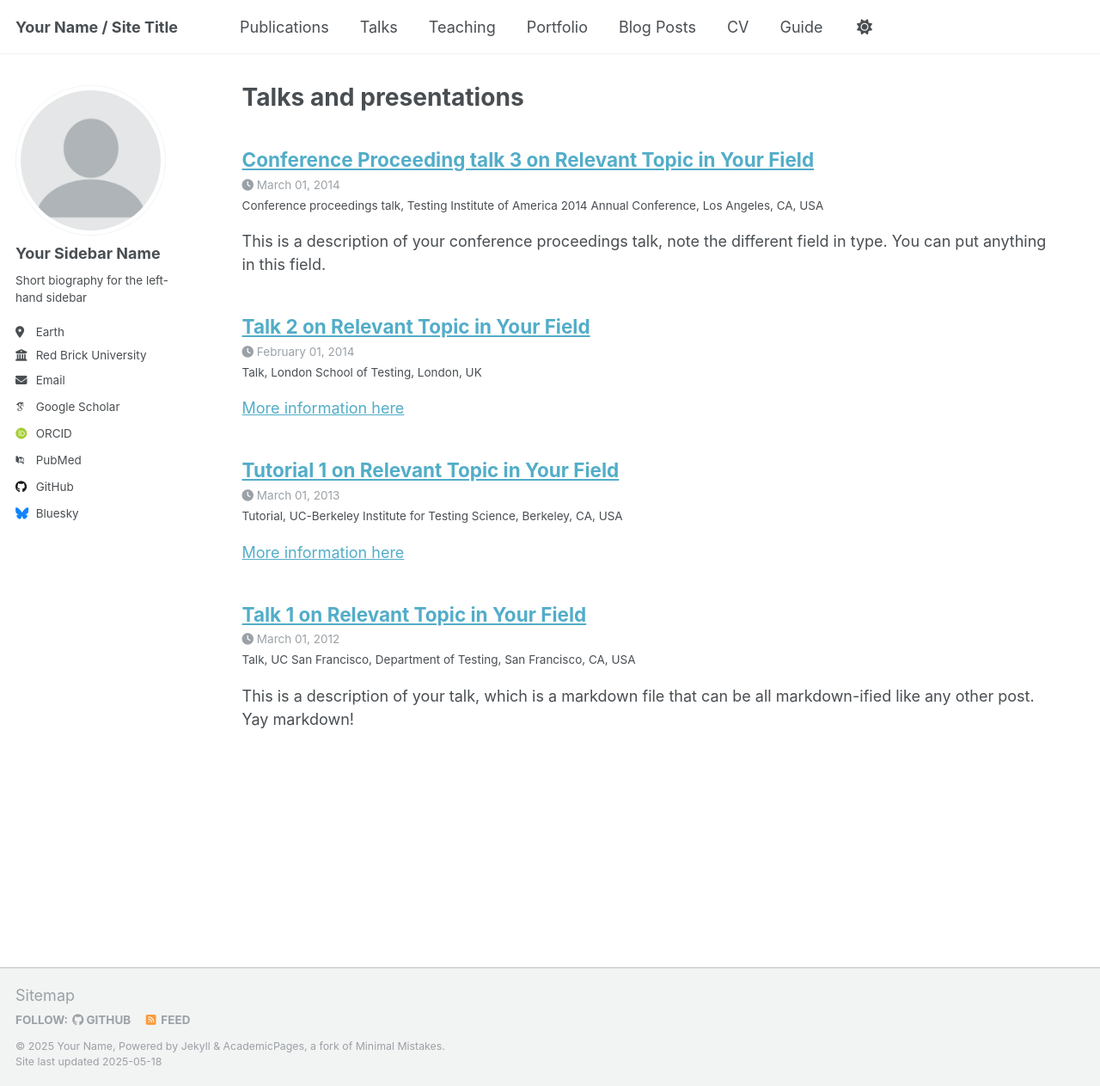
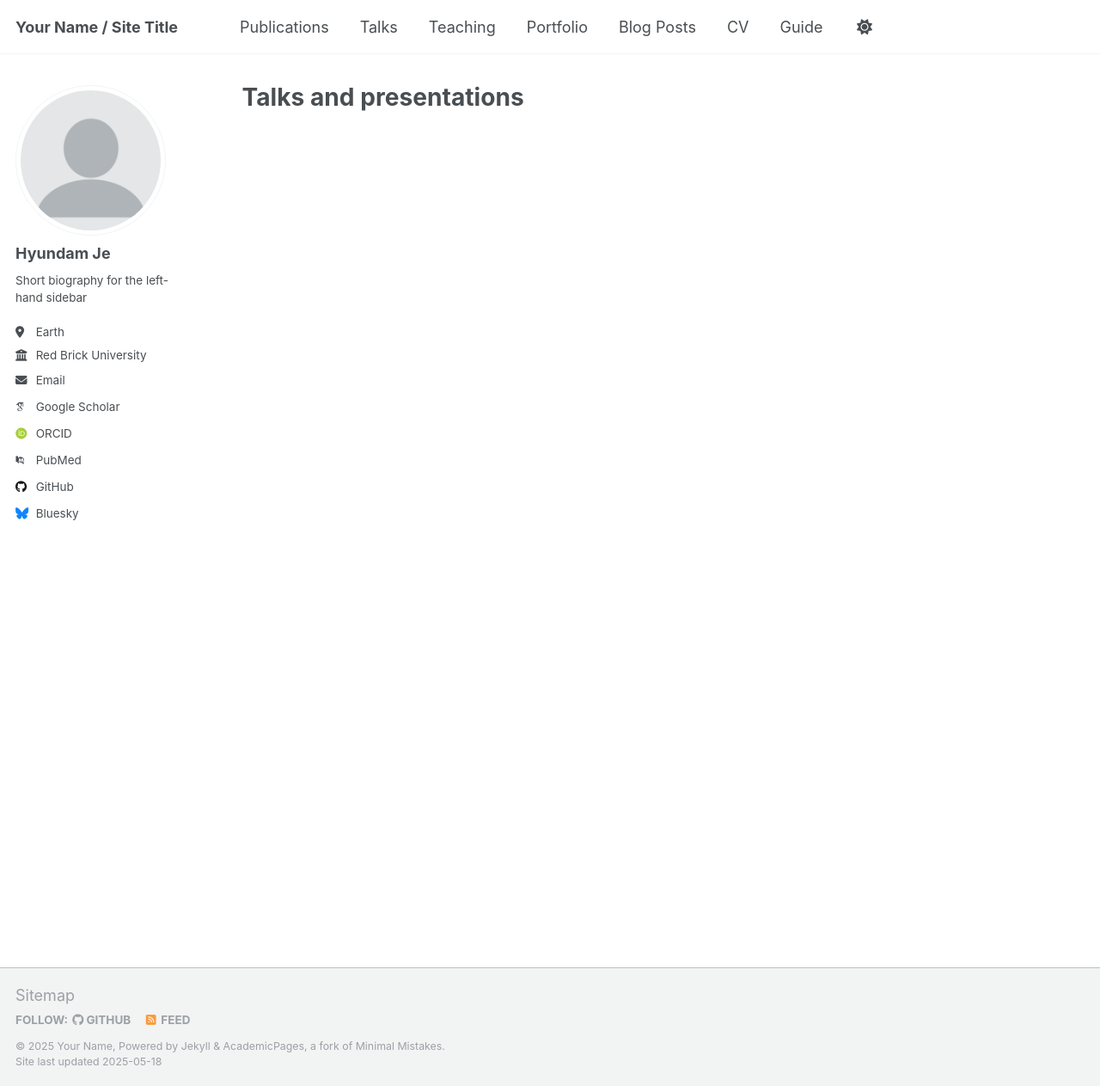
Before and after one commit to hyundamje/hyundamje.github.io, a Jekyll site: the page built from _pages/talks.html, in a window 1280 px wide and 1263 px high. Shown: the whole window at 86% size. Built offline with Jekyll 4.4.1, drawn with Linux system fonts in a browser that asks for light colours; some web fonts are replaced; some of the changed lines change nothing that is shown.

Commit message:
Update _config.yml

```diff
--- a/_config.yml
+++ b/_config.yml
@@ -23,7 +23,7 @@ repository               : "academicpages/academicpages.github.io"
 author:
   # Biographic information
   avatar           : "profile.png"
-  name             : "Your Sidebar Name"
+  name             : "Hyundam Je"
   pronouns         : # example: "she/her"
   bio              : "Short biography for the left-hand sidebar"
   location         : "Earth"
@@ -214,18 +214,13 @@ kramdown:
 
 # These settings control the types of collections used by the template
 collections:
+  research:
+    output: true
+    permalink: /:collection/:path/
   teaching:
     output: true
     permalink: /:collection/:path/
-  research:
-    output: true
-    permalink: /:collection/:path/
-  portfolio:
-    output: true
-    permalink: /:collection/:path/
-  talks:
-    output: true
-    permalink: /:collection/:path/
+
 
 
 # These settings control how pages and collections are included in the site
```
